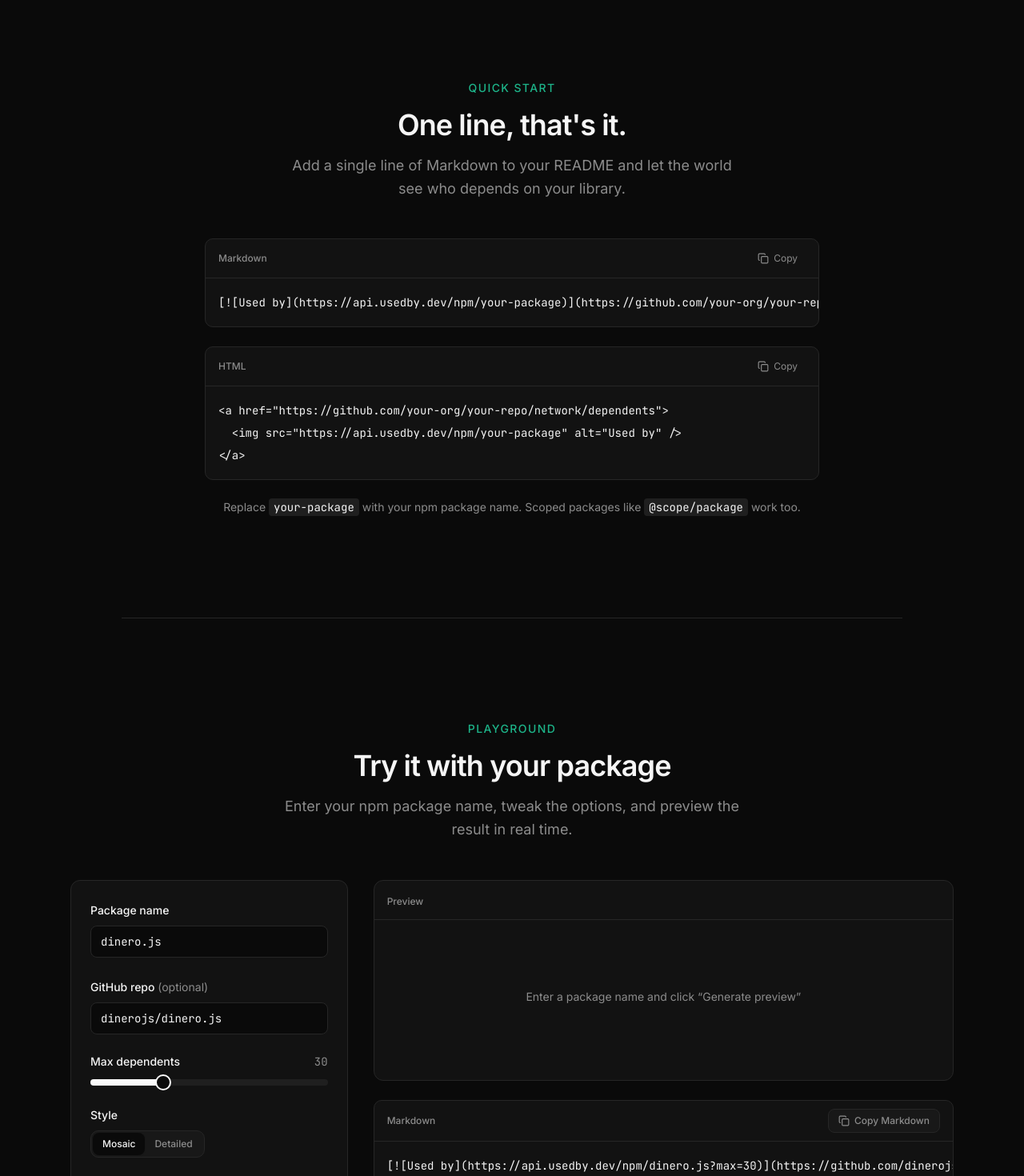
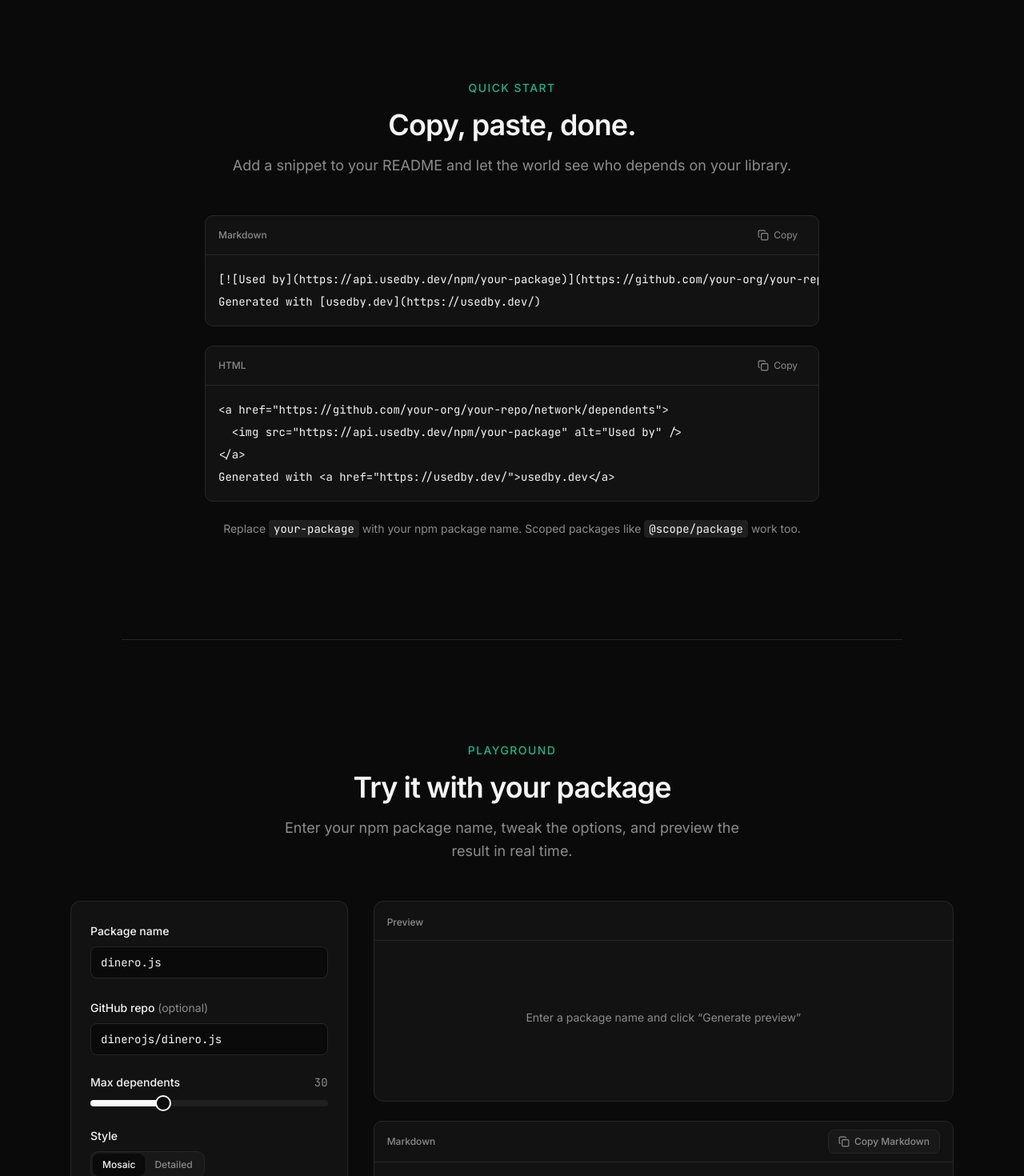
Before and after one commit to sarahdayan/usedby.dev, a Next.js app in the folder apps/web/: page / in a window 1280 px wide. Shown: the part 1480-2950 px from the top of the page at 80% size. Built offline with nearby package versions, Linux system fonts and the light colour scheme.

Commit message:
feat: add "Generated with usedby.dev" credit to embed snippets
Update quick-start and playground snippets to include a credit line.
Adjust quick-start copy to "Copy, paste, done."

Co-Authored-By: Claude Opus 4.6 <noreply@anthropic.com>

```diff
--- a/apps/web/components/playground.tsx
+++ b/apps/web/components/playground.tsx
@@ -61,18 +61,18 @@ export function Playground() {
 
   const markdownEmbed = useMemo(() => {
     if (!packageName) return '';
-    if (dependentsUrl) {
-      return `[![Used by](${imageUrl})](${dependentsUrl})`;
-    }
-    return `![Used by](${imageUrl})`;
+    const img = dependentsUrl
+      ? `[![Used by](${imageUrl})](${dependentsUrl})`
+      : `![Used by](${imageUrl})`;
+    return `${img}\nGenerated with [usedby.dev](https://usedby.dev/)`;
   }, [packageName, imageUrl, dependentsUrl]);
 
   const htmlEmbed = useMemo(() => {
     if (!packageName) return '';
-    if (dependentsUrl) {
-      return `<a href="${dependentsUrl}">\n  <img src="${imageUrl}" alt="Used by" />\n</a>`;
-    }
-    return `<img src="${imageUrl}" alt="Used by" />`;
+    const img = dependentsUrl
+      ? `<a href="${dependentsUrl}">\n  <img src="${imageUrl}" alt="Used by" />\n</a>`
+      : `<img src="${imageUrl}" alt="Used by" />`;
+    return `${img}\nGenerated with <a href="https://usedby.dev/">usedby.dev</a>`;
   }, [packageName, imageUrl, dependentsUrl]);
 
   const handleLoadImage = () => {
--- a/apps/web/components/quick-start.tsx
+++ b/apps/web/components/quick-start.tsx
@@ -3,11 +3,13 @@
 import { useState } from 'react';
 import { CheckIcon, CopyIcon } from 'lucide-react';
 
-const markdownSnippet = `[![Used by](https://api.usedby.dev/npm/your-package)](https://github.com/your-org/your-repo/network/dependents)`;
+const markdownSnippet = `[![Used by](https://api.usedby.dev/npm/your-package)](https://github.com/your-org/your-repo/network/dependents)
+Generated with [usedby.dev](https://usedby.dev/)`;
 
 const htmlSnippet = `<a href="https://github.com/your-org/your-repo/network/dependents">
   <img src="https://api.usedby.dev/npm/your-package" alt="Used by" />
-</a>`;
+</a>
+Generated with <a href="https://usedby.dev/">usedby.dev</a>`;
 
 function CopyButton({ text }: { text: string }) {
   const [copied, setCopied] = useState(false);
@@ -51,11 +53,11 @@ export function QuickStart() {
           Quick start
         </p>
         <h2 className="mt-4 text-balance text-center text-3xl font-semibold tracking-tight text-foreground sm:text-4xl">
-          One line, that&apos;s it.
+          Copy, paste, done.
         </h2>
-        <p className="mt-4 max-w-xl text-center text-lg leading-relaxed text-muted-foreground">
-          Add a single line of Markdown to your README and let the world see who
-          depends on your library.
+        <p className="mt-4 max-w-3xl text-center text-lg leading-relaxed text-muted-foreground">
+          Add a snippet to your README and let the world see who depends on your
+          library.
         </p>
 
         <div className="mt-12 w-full max-w-3xl space-y-6">
```
Also changed, not shown: 1 other file (tests, documents, lock files or other folders).
